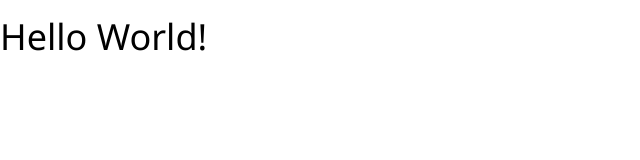
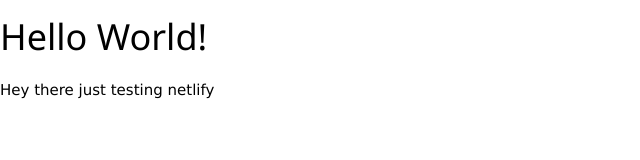
Before and after one commit to diakeita/4-product-keita, a plain HTML site: page index.html in a window 1280 px wide. Shown: the whole page, without its empty margins (0-640 px from the left). Drawn offline with nearby package versions, Linux system fonts and the light colour scheme.

Commit message:
commit test #1
Testing local to netlify

```diff
--- a/index.html
+++ b/index.html
@@ -18,7 +18,7 @@
     <body>
 
         <h1>Hello World!</h1>
-
+<p>Hey there just testing netlify</p>
 
     </body>
 
```
